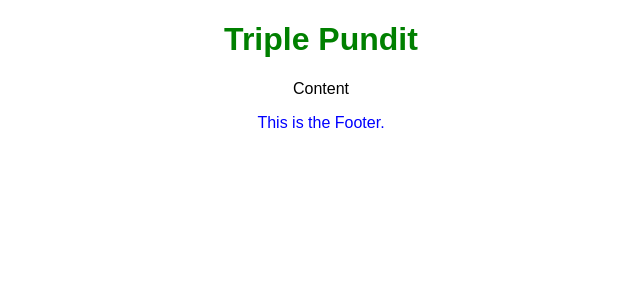
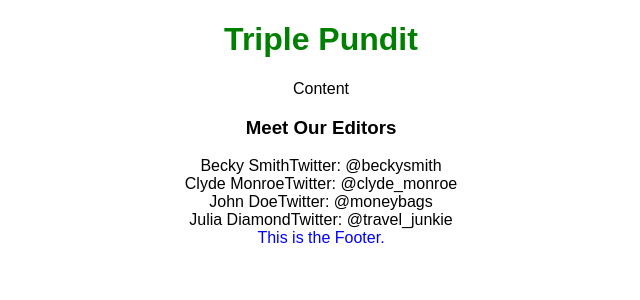
Before and after one commit to o3world/3P, a React (Create React App) app: page / in a window 1280 px wide. Shown: the top 300 px of the page, without its empty margins (319-959 px from the left). Built offline with nearby package versions, Linux system fonts and the light colour scheme.

Commit message:
TP-17 Creates homepage Editors container and rough structure of individual editor components.

```diff
--- a/src/App.js
+++ b/src/App.js
@@ -2,6 +2,7 @@ import React, { Component } from 'react';
 import logo from './logo.svg';
 import './App.css';
 import Header from "./components/Header/Header";
+import Editors from "./components/Editors/Editors";
 import Footer from "./components/Footer/Footer";
 
 class App extends Component {
@@ -10,6 +11,7 @@ class App extends Component {
       <div className="App">
         <Header site_title="Triple Pundit"/>
         <p>Content</p>
+          <Editors/>
           <Footer/>
       </div>
     );
--- /dev/null
+++ b/src/components/Editors/Editor.js
@@ -0,0 +1,10 @@
+import React from 'react';
+// import './Editors.css';
+
+const Editor = (props) =>
+    <div className="editor" key={props.id}>{props.displayName}
+        <span className="twitter">Twitter: @{props.twitter}</span>
+    </div>
+
+
+export default Editor;
--- /dev/null
+++ b/src/components/Editors/Editors.js
@@ -0,0 +1,16 @@
+import React from 'react';
+// import './Editors.css';
+import Editor from './Editor';
+
+const data = require("./editors.json");
+
+const Editors = () => (
+    <div className="editors__container">
+        <h3>Meet Our Editors</h3>
+        {data.map(editor =>
+            <Editor {...editor}/>
+        )}
+    </div>
+)
+
+export default Editors;
--- /dev/null
+++ b/src/components/Editors/editors.json
@@ -0,0 +1,22 @@
+[
+  {
+    "id": 3,
+    "displayName": "Becky Smith",
+    "twitter": "beckysmith"
+  },
+  {
+    "id": 4,
+    "displayName": "Clyde Monroe",
+    "twitter": "clyde_monroe"
+  },
+  {
+    "id": 5,
+    "displayName": "John Doe",
+    "twitter": "moneybags"
+  },
+  {
+    "id": 6,
+    "displayName": "Julia Diamond",
+    "twitter": "travel_junkie"
+  }
+]
```
